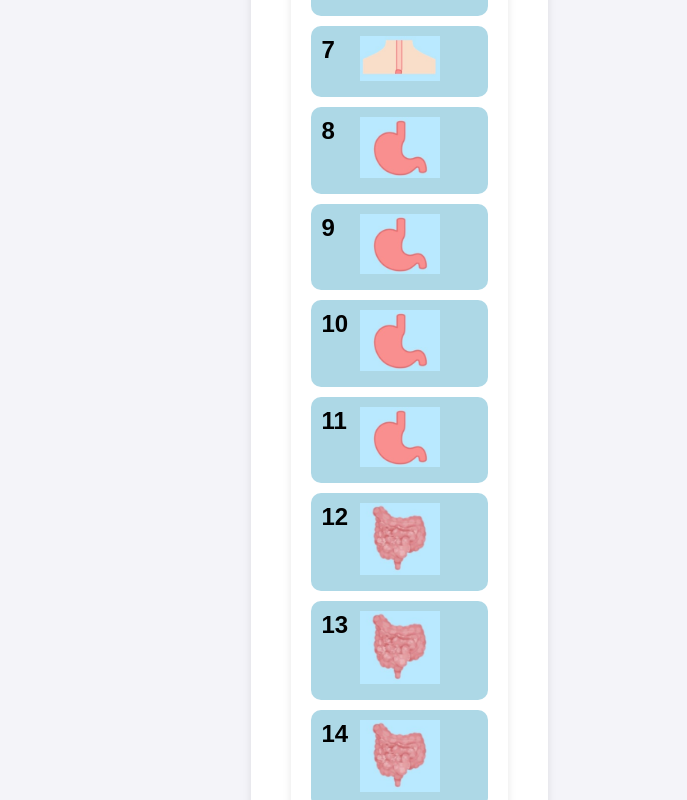
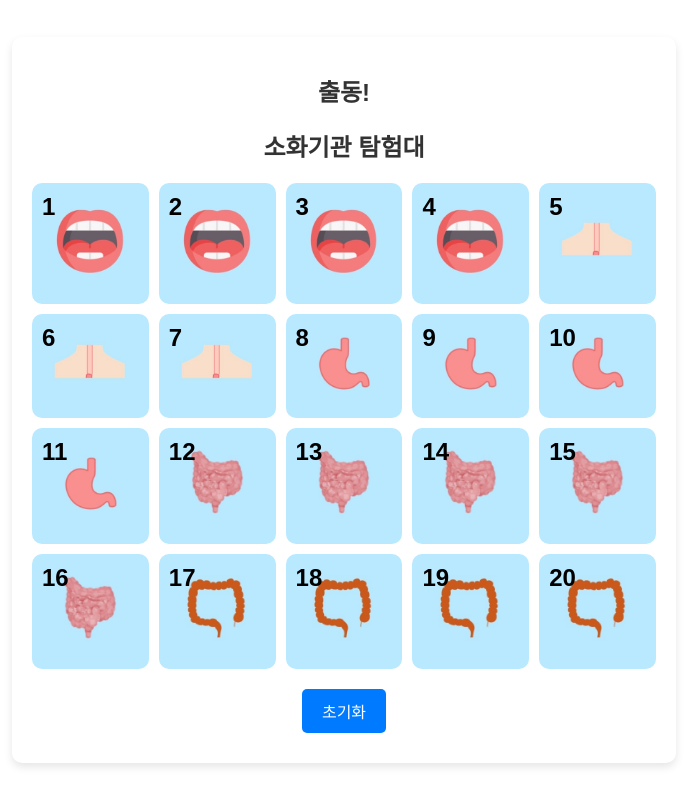
Before and after one commit to bluecode674/kid_edu_ver2, a React (Create React App) app: page / in a window 1280 px wide. Shown: the top 800 px of the page, without its empty margins (248-935 px from the left). Built offline with nearby package versions, Linux system fonts and the light colour scheme.

Commit message:
글자크기 수정

```diff
--- a/src/components/ButtonList.css
+++ b/src/components/ButtonList.css
@@ -16,14 +16,14 @@
 
 .grid-container {
   display: grid;
-  grid-template-columns: repeat(auto-fill, minmax(100px, 1fr));
+  grid-template-columns: repeat(5, 1fr);
   gap: 10px;
 }
 
 .grid-item {
-  background-color: #add8e6;
+  background-color: #B9E9FF;
   border-radius: 10px;
-  padding: 10px;
+  padding: 20px;
   display: flex;
   justify-content: center;
   align-items: center;
@@ -37,9 +37,7 @@
 .grid-item img {
   width: 100%;
   height: auto;
-  max-width: 80px;
-  max-height: 80px;
-  object-fit: contain;
+  border-radius: 10px;
 }
 
 .grid-item span {
--- a/src/components/QuestionPage.css
+++ b/src/components/QuestionPage.css
@@ -1,4 +1,6 @@
 /* src/QuestionPage.css */
+
+/* .question-page 클래스는 페이지 전체의 스타일을 정의합니다. */
 .question-page {
   display: flex;
   flex-direction: column;
@@ -10,18 +12,21 @@
   margin: 20px;
 }
 
+/* h1 요소의 스타일을 정의합니다. */
 .question-page h1 {
-  font-size: 24px;
+  font-size: 24px; /* 제목의 글자 크기 */
   margin-bottom: 20px;
   color: #333;
 }
 
+/* p 요소의 스타일을 정의합니다. */
 .question-page p {
-  font-size: 18px;
+  font-size: 30px; /* 질문 텍스트의 글자 크기 */
   color: #555;
   margin-bottom: 20px;
 }
 
+/* 버튼의 기본 스타일을 정의합니다. */
 .answer-button, .back-button {
   margin: 10px;
   padding: 10px 20px;
@@ -31,19 +36,25 @@
   border: none;
   border-radius: 5px;
   cursor: pointer;
-  font-size: 16px;
+  font-size: 16px; /* 버튼 텍스트의 글자 크기 */
   transition: background-color 0.3s;
 }
 
+/* 버튼에 마우스를 올렸을 때의 스타일을 정의합니다. */
 .answer-button:hover, .back-button:hover {
   background-color: #0056b3;
 }
 
+/* 정답 텍스트의 스타일을 정의합니다. */
 .answer {
   margin-top: 20px;
   padding: 10px;
   background-color: lightgray;
   border-radius: 5px;
-  font-size: 18px;
+  font-size: 25px; /* 정답 텍스트의 글자 크기 */
   color: #333;
 }
+
+/* 정답 텍스트의 글자 크기를 더 키우고 싶다면 아래와 같이 변경하세요. */
+/* .answer {
+  font-size: 30px; /* 예시로 글자 크기를 30px로 변경 */
```
